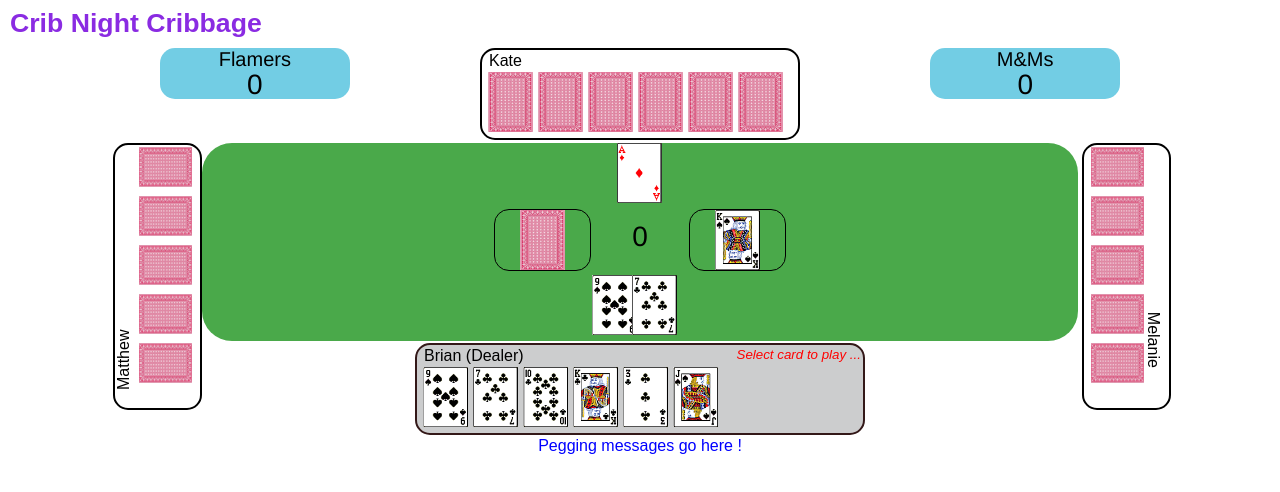
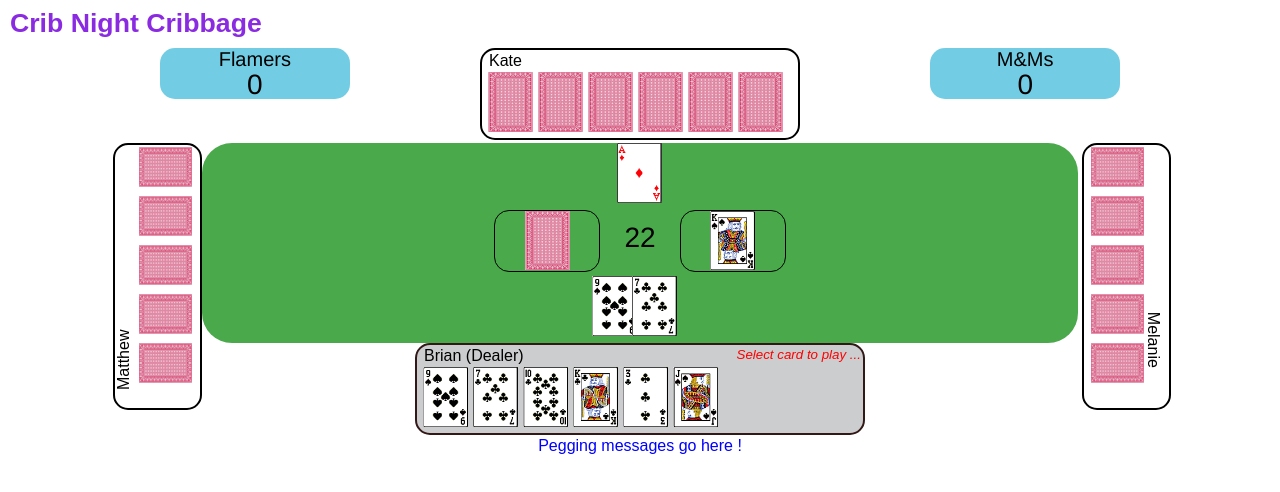
Before and after one commit to brc4666/cribbage, an Angular app: page / in a window 1280 px wide. Shown: the top 492 px of the page. Built offline with nearby package versions, Linux system fonts and the light colour scheme.

Commit message:
More layout testing

```diff
--- a/src/app/_classes/gamedata.ts
+++ b/src/app/_classes/gamedata.ts
@@ -448,6 +448,7 @@ export class GameData{
         if ( environment.DEBUG_LAYOUT == true) {
             this.state.turnUpCard = "ks";
             this.state.publicMessage = "Pegging messages go here !";
+            this.pegging.debug_forcepeggingtotal ( 22 );
         }
 
         this.setwhoIAm("Brian")
@@ -455,7 +456,6 @@ export class GameData{
         this.assignScreenPoints();
         // Initialise scores
         this.debug_initScores();
-        this.pegging.debug_forcepeggingtotal(0);
         // Initialise dealer
         this.state.currentDealer = "Brian";
         // determine which player is active
--- a/src/app/app.component.css
+++ b/src/app/app.component.css
@@ -1,5 +1,7 @@
-body {
+.body {
     background-color: yellow;
+    margin: 0px;
+    padding: 0px;
 }
 
 
@@ -26,36 +28,8 @@ body {
 }
 .vhandcontainer {
     width:85px;
-    max-height: 300px;
-    min-height: 300px;
-}
-
-@media only screen and (max-height: 420px) {
-    .headercontainer {
-        height: 0px;
-    }
-    .topcontainer {
-        height: 65px;
-    }
-    .topcontainerwidth {
-        width:200px;
-    }
-    .middlecontainer {
-        height: 150px;
-    }
-    .bottomcontainer {
-        height: 75px;
-    }
-    .bottomcontainerwidth {
-        width:320px;
-    }
-    .messagecontainer {
-        height: 20px;
-    }
-    .vhandcontainer {
-        width:60px;
-        height: 100px;
-    }
+    max-height: 309px;
+    min-height: 309px;
 }
 
 .maintitle {
@@ -68,11 +42,6 @@ body {
     text-align: center;
     justify-self: center;
     margin: auto;
-}
-@media only screen and (max-height: 420px) {
-    .maintitle {
-        display: none;
-    }
 }
 
 .msgcontainer {
@@ -100,7 +69,56 @@ body {
     color: blue;
     margin: auto;
 }
+
+
+/* On screens that are 420px wide or less ... */
+@media only screen and (max-height: 425px) {
+    .headercontainer {
+        height: 0px;
+    }
+    .maintitle {
+        display: none;
+        padding:0px;
+    }
+    .messagecontainer {
+        height: 20px;
+    }
+}
+
+/* On screens that are 375px wide or less ... */
 @media only screen and (max-height: 375px) {
+    .headercontainer {
+        height: 0px;
+    }
+    .topcontainer {
+        height: 65px;
+    }
+    .topcontainerwidth {
+        width:200px;
+    }
+    .middlecontainer {
+        height: 150px;
+    }
+    .bottomcontainer {
+        height: 75px;
+    }
+    .bottomcontainerwidth {
+        width:320px;
+    }
+    .messagecontainer {
+        height: 20px;
+    }
+    .vhandcontainer {
+        width:60px;
+        height: 100px;
+    }
+    .maintitle {
+        display: none;
+        padding:0px;
+    }
+    .messagecontainer {
+        height: 15px;
+    }
     .msgstyle {
         font-size: 10pt;
         color: black;
--- a/src/app/cardtable/cardtable.component.css
+++ b/src/app/cardtable/cardtable.component.css
@@ -1,5 +1,5 @@
 .container33 {
-  height: 33%;
+  height: 33.3%;
 }
 /*
 .container33 {
@@ -26,6 +26,7 @@
     height: 100%;
     width: 100%;
     min-width: 100%;
+    min-height: 100%;
     /*
     border: 0px solid blue;
     border-radius: 15px;
@@ -43,6 +44,7 @@
     padding: 0px;
     box-sizing: border-box;
     width: 100%;
+    overflow: hidden;
   }
 
   .pegscore {
--- a/src/app/cardtable/cardtable.component.html
+++ b/src/app/cardtable/cardtable.component.html
@@ -20,7 +20,7 @@
   <div fxFlex="33%" style="background-color: rgba(44, 155, 44, 0.856);">
     <app-discardpile screenPosition="left" ></app-discardpile>
   </div>
-  <div fxFlex="11%" style="background-color: rgba(44, 155, 44, 0.856);">
+  <div fxFlex="12%" style="background-color: rgba(44, 155, 44, 0.856);">
     <div class="deckofcards">
       <div class="deckofcards_container">
         <section class="blank_card">
@@ -31,7 +31,7 @@
       </div>
     </div>
   </div>
-  <div fxFlex="11%" style="background-color: rgba(44, 155, 44, 0.856);">
+  <div fxFlex="9%" style="background-color: rgba(44, 155, 44, 0.856);">
     <div class="pegscore" *ngIf="gc.game.state.currentPhase==4">
       <div class="pegscore_container">
         <section class="numberCircle">
@@ -40,7 +40,7 @@
       </div>
     </div>
   </div>
-  <div fxFlex="11%" style="background-color: rgba(44, 155, 44, 0.856);">
+  <div fxFlex="12%" style="background-color: rgba(44, 155, 44, 0.856);">
     <app-turnuppile></app-turnuppile>
   </div>
   <div fxFlex="33%" style="background-color: rgba(44, 155, 44, 0.856);">
--- a/src/app/commonstyles.css
+++ b/src/app/commonstyles.css
@@ -47,12 +47,25 @@
    padding: 0px;
    max-width: 50px;
    max-height: 60px;
+   min-width: 50px;
+   min-height: 60px;
  }
+
+ @media only screen and (max-height: 425px) {
+  .cardwrapper {
+     max-width: 45px;
+     max-height: 53px;
+     min-width: 45px;
+     min-height: 53px;
+  }
+}
 
  @media only screen and (max-height: 375px) {
    .cardwrapper {
       max-width: 40px;
       max-height: 45px;
+      min-width: 40px;
+      min-height: 45px;
    }
  }
 
@@ -79,13 +92,13 @@
 
     COMMON SCREEN SIZES:
 
-                                Width   Height
-      iPhone 6s:  Portrait:       375     553
-                  Landscape:      627     352
-      iPhone 8s:  Portrait:       414     662
-                  Landscape:      729     410
-      iPhone 11:  Portrait:       414     719
-                  Landscape:      808     414
+                                Width    Height
+      iPhone 6s:  Portrait:       375      553
+                  Landscape:      627    * 352 * -> @media only screen and (max-height: 375px) {
+      iPhone 8s:  Portrait:       414      662
+                  Landscape:      729    * 410 * -
+      iPhone 11:  Portrait:       414      719   |-> @media only screen and (max-height: 425px) {
+                  Landscape:      808    * 414 * -
 
 
  */
--- a/src/app/horizontalhand/horizontalhand.component.css
+++ b/src/app/horizontalhand/horizontalhand.component.css
@@ -10,7 +10,7 @@
 
   .playeropposite {
      /* box-sizing: border-box;  */
-     margin: auto;
+     margin: 0px;
      padding: 0px;
      border: 2px solid rgb(0, 0,0);
      border-radius: 15px;
--- a/src/app/turnuppile/turnuppile.component.css
+++ b/src/app/turnuppile/turnuppile.component.css
@@ -29,4 +29,5 @@
     padding: 0px;
     box-sizing: border-box;
     width: 100%;
+    overflow: hidden;
   }
--- a/src/app/turnuppile/turnuppile.component.html
+++ b/src/app/turnuppile/turnuppile.component.html
@@ -1,4 +1,4 @@
-<div class="turnuppile">
+<div class="turnuppile" *ngIf="gc.game.state.turnUpCard!==''">
 
   <div class="turnuppile_container">
     <section class="turnup_card">
--- a/src/environments/environment.prod.ts
+++ b/src/environments/environment.prod.ts
@@ -5,7 +5,7 @@ export const environment = {
   ASSETPATH: './assets/cards/',
   DEBUG: false,
   DEBUG_SHOWALLHANDS: false,
-  DEBUG_NO_SERVER: false,
+  DEBUG_NO_SERVER: true,
   DEBUG_NUMPLAYERS: 4,
-  DEBUG_LAYOUT: false
+  DEBUG_LAYOUT: true
 };
```
Also changed, not shown: 1 other file (tests, documents, lock files or other folders).
